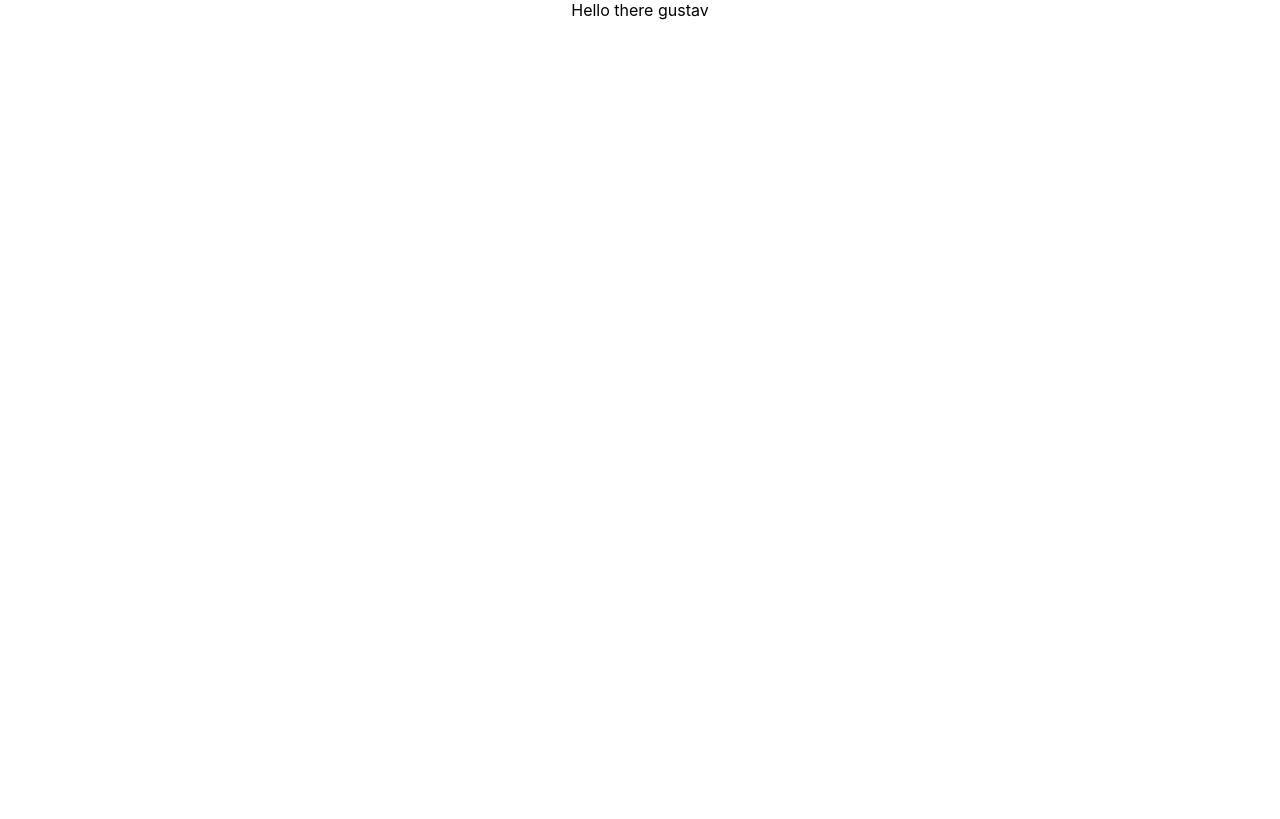
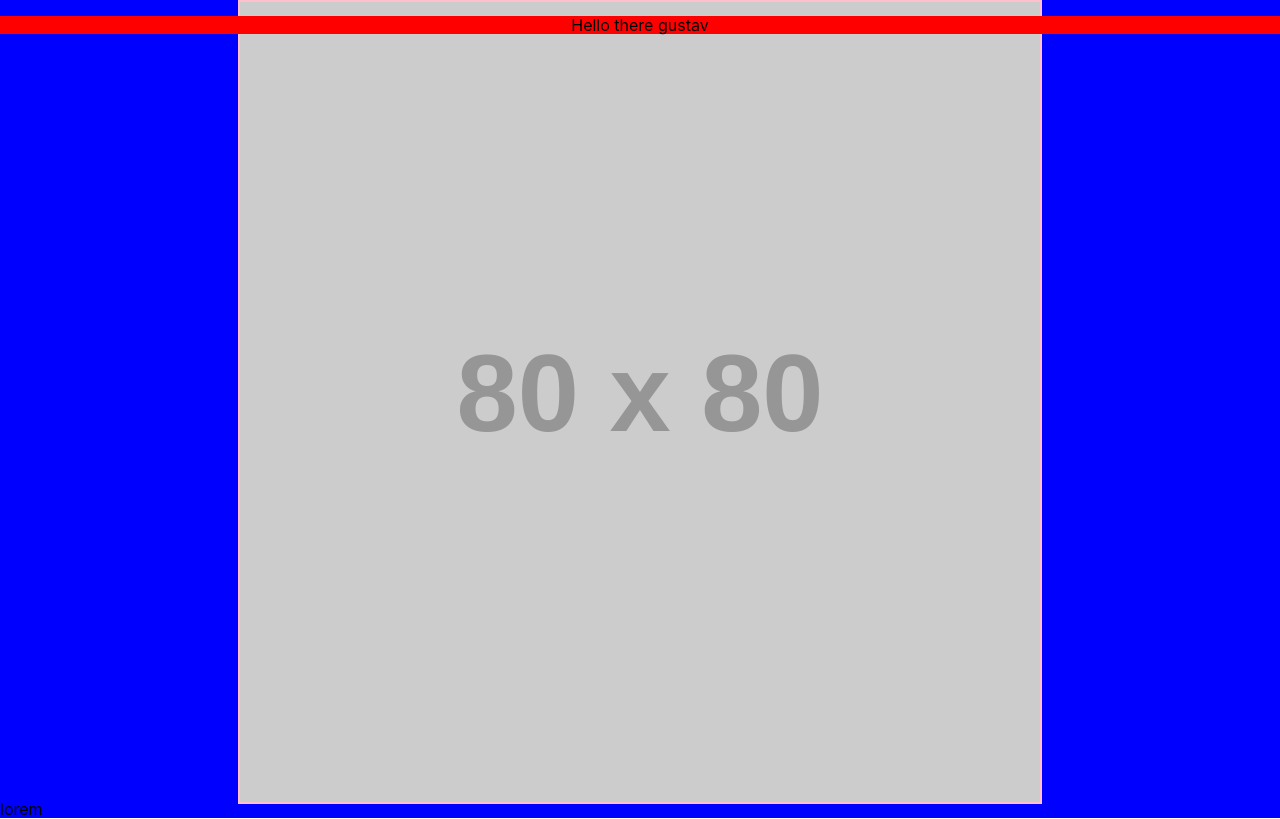
Before and after one commit to johnroma/reactvideocover, a React (Create React App) app: page / in a window 1280 px wide. Built offline with nearby package versions, Linux system fonts and the light colour scheme.

Commit message:
base vid layering

```diff
--- a/package.json
+++ b/package.json
@@ -3,6 +3,7 @@
   "version": "0.1.0",
   "private": true,
   "dependencies": {
+    "normalize.css": "^8.0.1",
     "react": "^16.7.0",
     "react-dom": "^16.7.0",
     "react-scripts": "2.1.2"
--- a/src/App.css
+++ b/src/App.css
@@ -1,3 +1,36 @@
 .App {
-  text-align: center;
+  /* text-align: center; */
+  background: blue;
+  position:absolute;
+  width:100%;
 }
+
+.Person {
+
+    position: relative;
+    height: 100px;
+
+    transform: translateX(-50%);
+    left: 50%;
+    width: 100%;
+	height: 100vh;
+}
+.Person img{
+    border: 2px solid pink;
+    width: 400px;
+    z-index: 1;
+    position: absolute;
+
+    left: 50%;
+	transform: translate(-50%);
+	height: 100vh;
+    width: auto;
+}
+
+.Person p{
+    background: red;
+    position: absolute;
+    width: 100%;
+	text-align: center;
+	z-index: 2;
+}
--- a/src/App.js
+++ b/src/App.js
@@ -7,6 +7,7 @@ class App extends Component {
     return (
       <div className="App">
 			<Person name="gustav" />
+			<div>lorem</div>
       </div>
     );
   }
--- a/src/Person/Person.js
+++ b/src/Person/Person.js
@@ -2,9 +2,10 @@ import React from 'react';
 
 const person = ( props ) => {
 	return (
-		<React.Fragment>
-			Hello there {props.name}
-		</React.Fragment>
+		<div className="Person">
+			<img className="fullsc" src="http://placehold.it/80x80" alt="no"/>
+			<p>Hello there {props.name}</p>
+		</div>
 
 	)
 }
--- a/src/index.js
+++ b/src/index.js
@@ -1,5 +1,6 @@
 import React from 'react';
 import ReactDOM from 'react-dom';
+import 'normalize.css';
 import './index.css';
 import App from './App';
 import * as serviceWorker from './serviceWorker';
```
Also changed, not shown: 1 other file (tests, documents, lock files or other folders).
